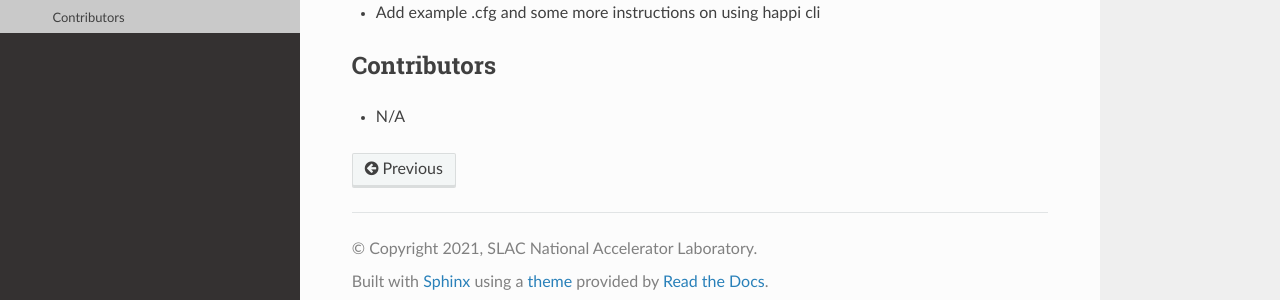
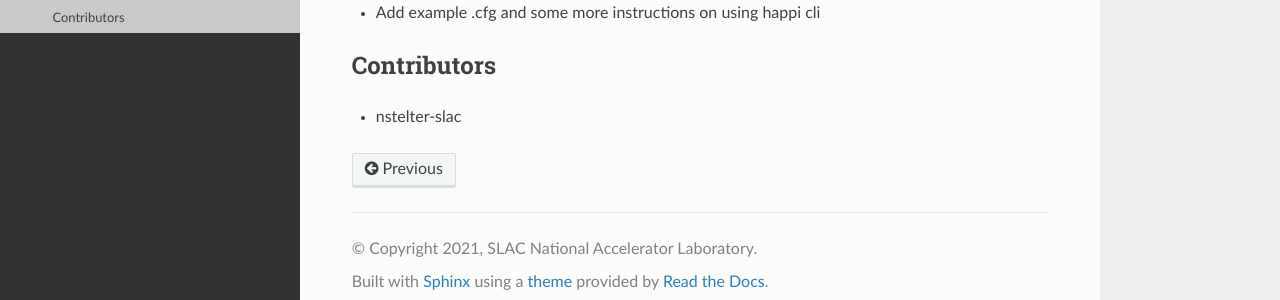
Before and after one commit to pcdshub/happi, a Sphinx documentation site: the page built from docs/source/upcoming_release_notes/324-repair_no_changes.rst, in a window 1280 px wide. Shown: the part 551-851 px from the top of the page. Built offline with Sphinx 7.4.7 and the Read the Docs theme 2.0.0, drawn with Linux system fonts in a browser that asks for light colours.

```diff
--- a/docs/source/upcoming_release_notes/324-repair_no_changes.rst
+++ b/docs/source/upcoming_release_notes/324-repair_no_changes.rst
@@ -20,4 +20,4 @@
 
 Contributors
 ------------
-- N/A
+- nstelter-slac
```
Also changed, not shown: 1 other file.
